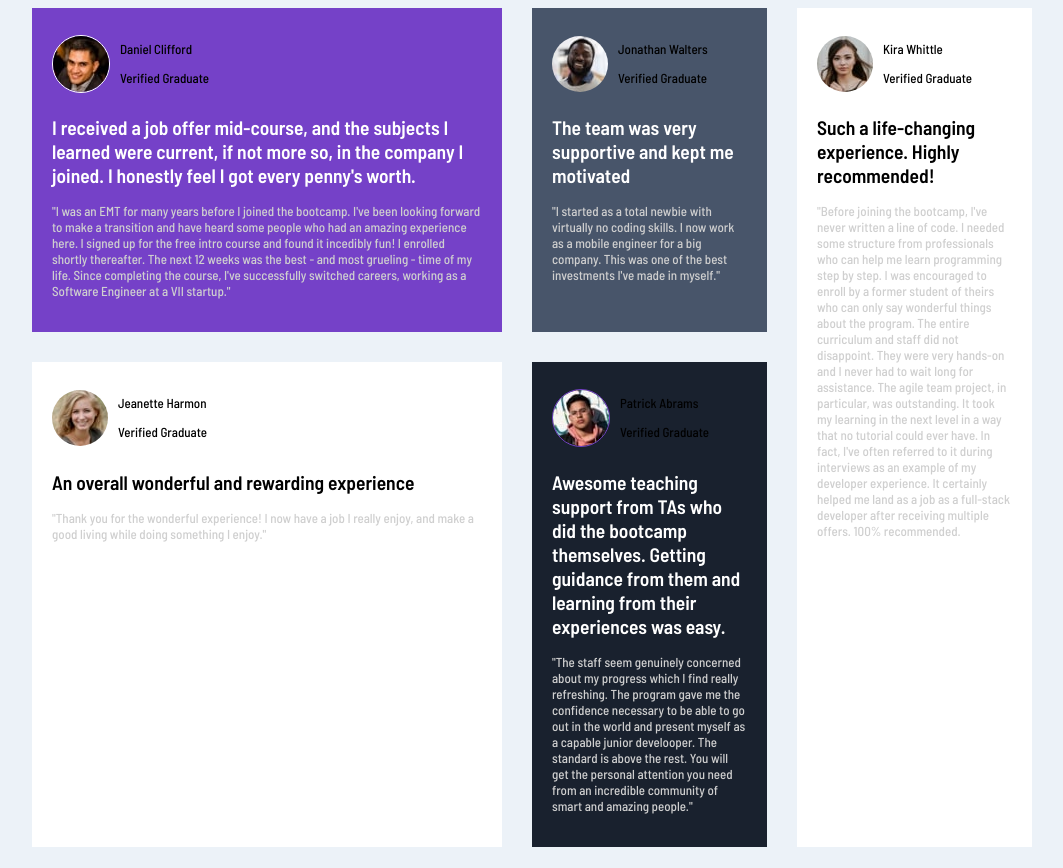
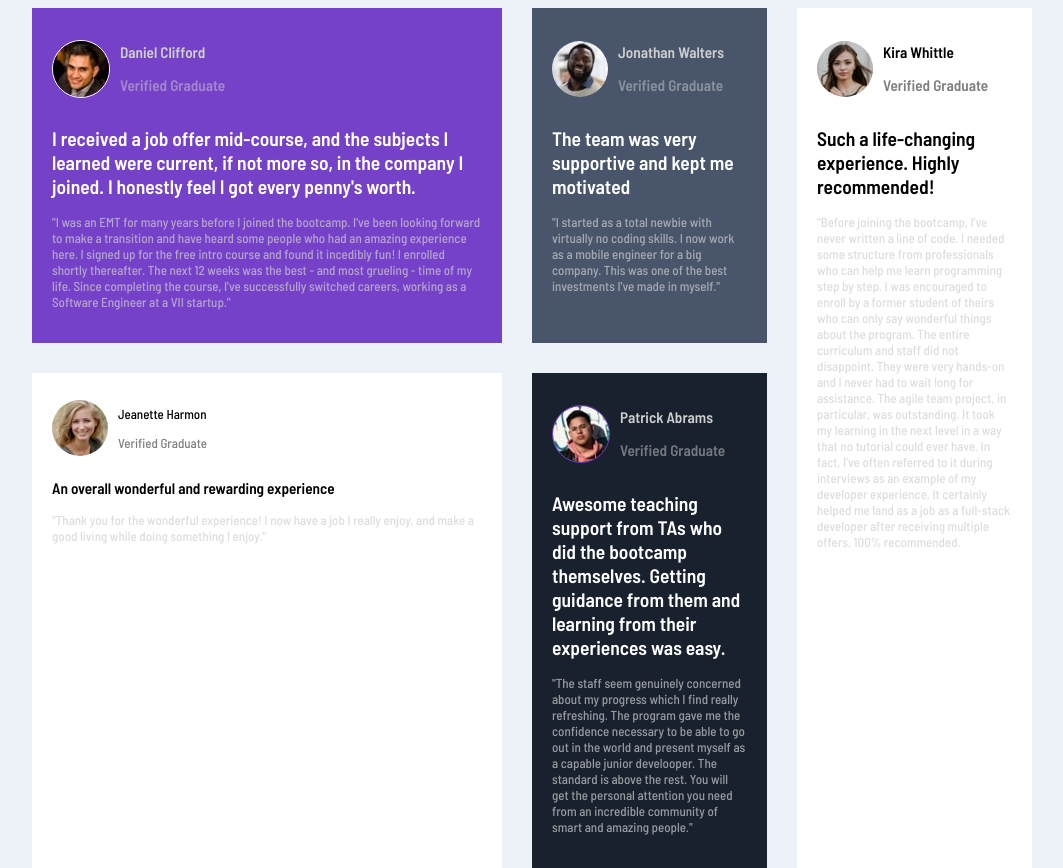
Before and after one commit to Doubting-Thomas/grid-test, a plain HTML site: page index.html in a window 1280 px wide. Shown: the whole page, without its empty margins (108-1171 px from the left). Before the commit the page ends 847 px from the top, so only its background shows below. Drawn offline with Linux system fonts and the light colour scheme.

Commit message:
text styling

```diff
--- a/index.html
+++ b/index.html
@@ -26,7 +26,7 @@
                 class="customer-img first-img"
               />
               <div class="customer-box">
-                <p class="customer-name light-style-name">Daniel Clifford</p>
+                <h3 class="customer-name light-style-name">Daniel Clifford</p>
                 <p class="customer-status">Verified Graduate</p>
               </div>
             </div>
@@ -56,7 +56,7 @@
                 class="customer-img"
               />
               <div class="customer-box">
-                <p class="customer-name light-style-name">Jonathan Walters</p>
+                <h3 class="customer-name light-style-name">Jonathan Walters</p>
                 <p class="customer-status">Verified Graduate</p>
               </div>
             </div>
@@ -79,7 +79,7 @@
                 class="customer-img"
               />
               <div class="customer-box">
-                <p class="customer-name bold-style-name">Kira Whittle</p>
+                <h3 class="customer-name bold-style-name">Kira Whittle</p>
                 <p class="customer-status">Verified Graduate</p>
               </div>
             </div>
@@ -115,7 +115,7 @@
                 <p class="customer-status">Verified Graduate</p>
               </div>
             </div>
-            <h1 class="heading-main-white-grid">
+            <h3 class="heading-main-white-grid">
               An overall wonderful and rewarding experience
             </h1>
             <p class="text-main">
@@ -133,7 +133,7 @@
                 class="customer-img last-img"
               />
               <div class="customer-box">
-                <p class="customer-name light-style-name">Patrick Abrams</p>
+                <h3 class="customer-name light-style-name">Patrick Abrams</p>
                 <p class="customer-status">Verified Graduate</p>
               </div>
             </div>
--- a/style.css
+++ b/style.css
@@ -71,6 +71,22 @@ section {
   border: 1px solid var(--bg-color-primary-1);
 }
 
+.light-style-name {
+  color: hsl(0, 0%, 81%);
+}
+
+.bold-style-name {
+  color: black;
+}
+
+.customer-status {
+  opacity: 50%;
+}
+
+.text-main {
+  opacity: 70%;
+}
+
 .grid-item-1 {
   background-color: var(--bg-color-primary-1);
 }
```
